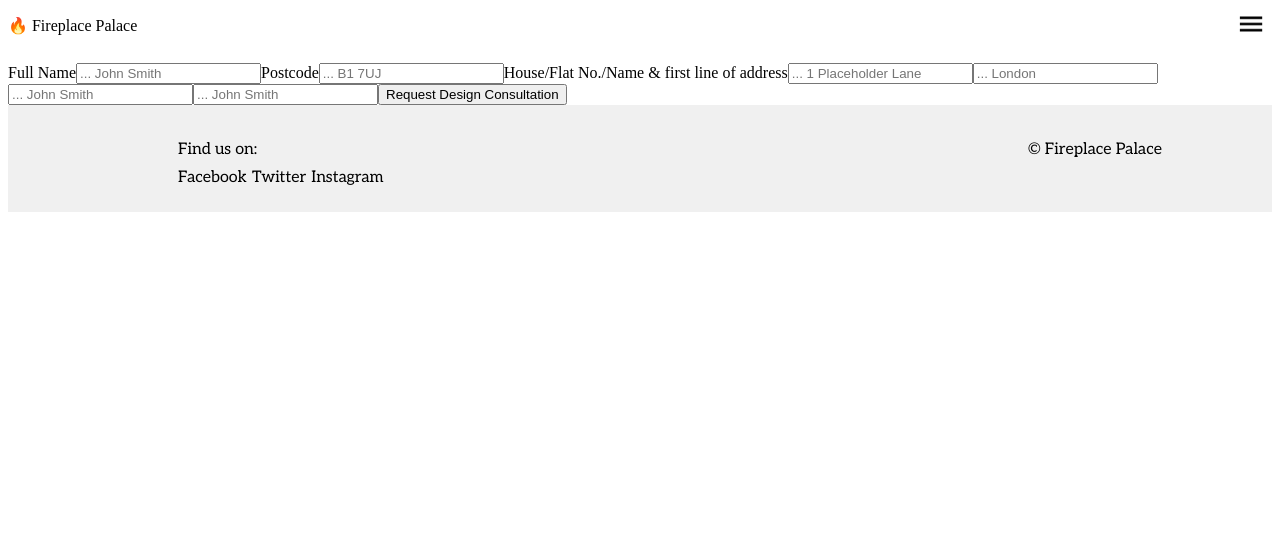
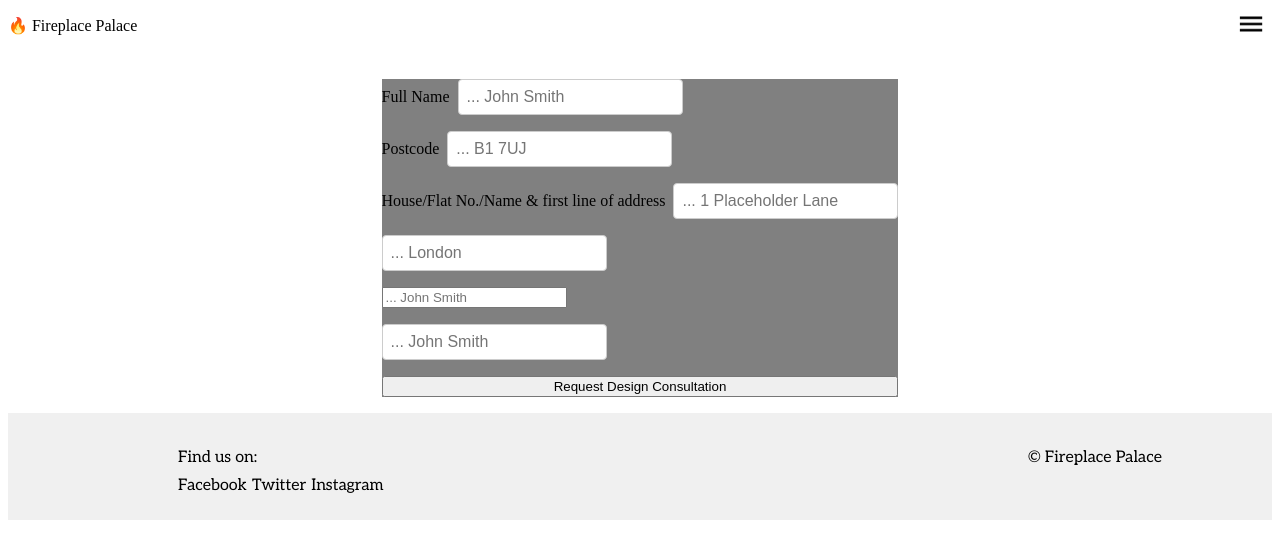
Before and after one commit to cbazzy/fireplace-fork, a Next.js app: page /booking in a window 1280 px wide. Shown: the top 558 px of the page. Built offline with nearby package versions, Linux system fonts and the light colour scheme.

Commit message:
attempting form styling

```diff
--- a/src/form-folder/form.css
+++ b/src/form-folder/form.css
@@ -2,4 +2,26 @@ form {
   background-color: grey;
   display: flex;
   flex-direction: column;
+  gap: 1rem;
+  /* Spacing between form elements */
+  margin: 1rem auto;
+  /* Center the form horizontally */
+  width: fit-content;
+  /* Adjust width as needed */
 }
+
+label {
+  display: flex;
+  align-items: center;
+  gap: 0.5rem;
+  /* Spacing between label and input */
+}
+
+input[type="text"],
+input[type="email"],
+textarea {
+  padding: 0.5rem;
+  border: 1px solid #ccc;
+  border-radius: 4px;
+  font-size: 1rem;
+}
--- a/src/form-folder/form.jsx
+++ b/src/form-folder/form.jsx
@@ -1,5 +1,6 @@
 import React from "react";
 import Image from "next/image";
+import "./form.css";
 
 export default function Form() {
   return (
```
